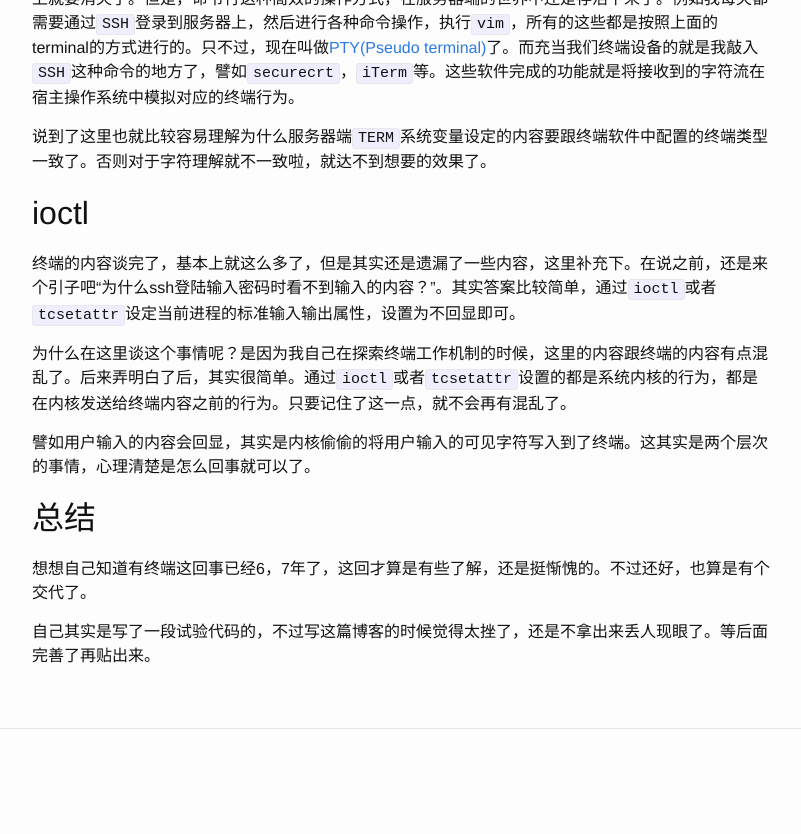
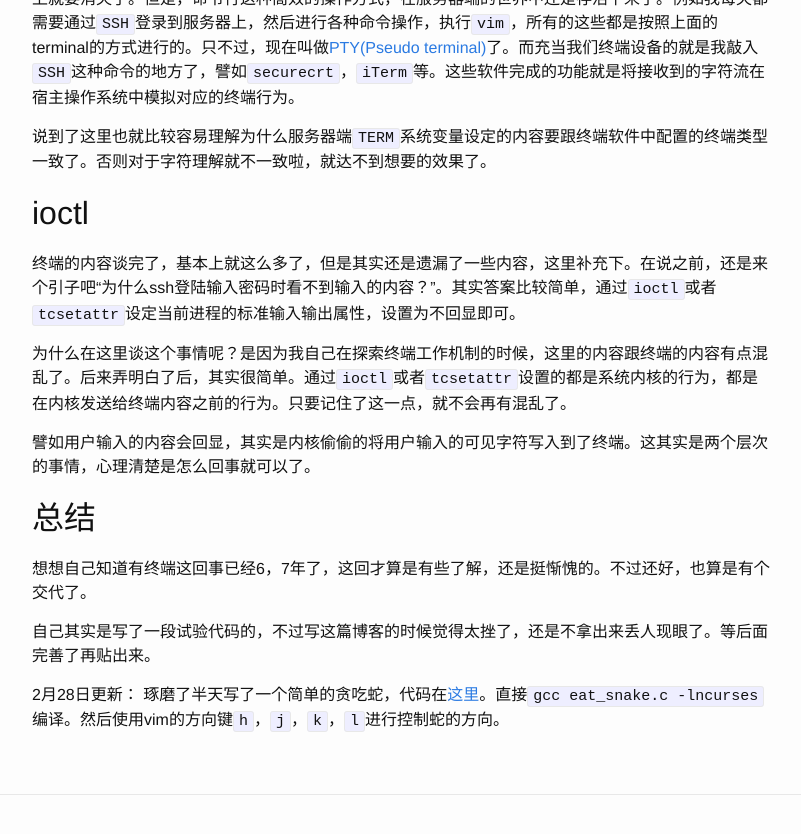
Before and after one commit to imay/imay.github.io, a Jekyll site: the page built from _posts/2015-02-22-terminal.md, in a window 1280 px wide and 900 px high, scrolled down 2466 px. Shown: the top 834 px of the window, without its empty margins (238-1039 px from the left). Built offline with Jekyll 4.4.1, drawn with Linux system fonts in a browser that asks for light colours.

Commit message:
update terminal blog

```diff
--- a/_posts/2015-02-22-terminal.md
+++ b/_posts/2015-02-22-terminal.md
@@ -55,3 +55,6 @@ date: 2015-02-22
 想想自己知道有终端这回事已经6，7年了，这回才算是有些了解，还是挺惭愧的。不过还好，也算是有个交代了。
 
 自己其实是写了一段试验代码的，不过写这篇博客的时候觉得太挫了，还是不拿出来丢人现眼了。等后面完善了再贴出来。
+
+2月28日更新：
+琢磨了半天写了一个简单的贪吃蛇，代码在[这里](https://gist.github.com/imay/d194e8ea66301d18ec07)。直接`gcc eat_snake.c -lncurses`编译。然后使用vim的方向键`h`，`j`，`k`，`l`进行控制蛇的方向。
```
